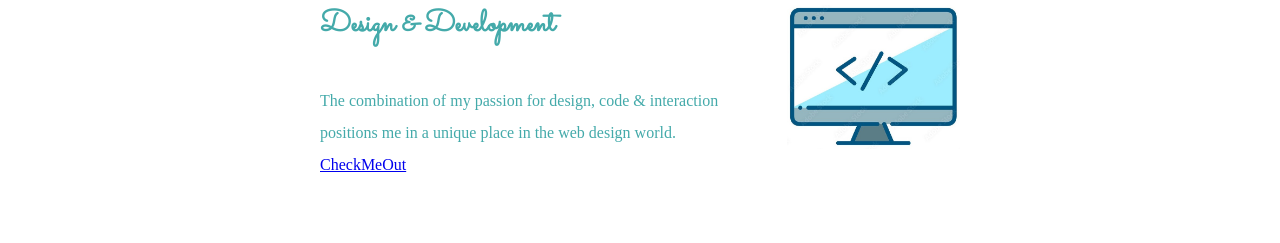
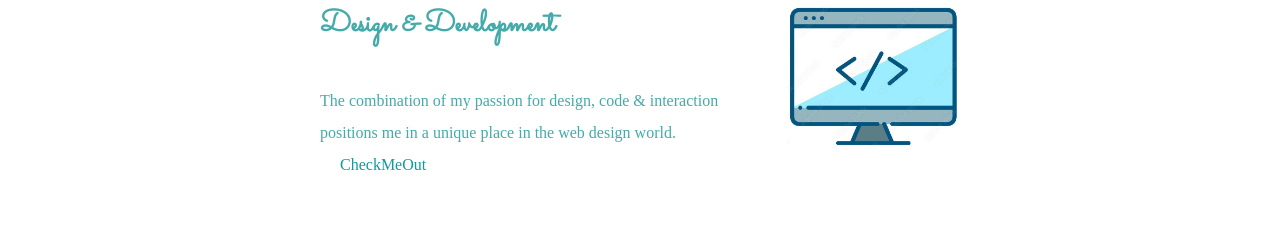
Before and after one commit to DrizzyOVO/My-First-Web, a plain HTML site: page index.html in a window 1280 px wide. Shown: the part 1500-1743 px from the top of the page. Drawn offline with Linux system fonts and the light colour scheme; files whose address does not match are found by name.

Commit message:
Update index.html

```diff
--- a/index.html
+++ b/index.html
@@ -44,7 +44,7 @@
             <!-- <a href="https://www.flaticon.com/free-icons/python-file" title="python file icons">Python file icons created by Flat Icons - Flaticon</a> -->
             <img class="sk1img" src="images/WebDevImg2.jpg" alt="WebDev">
             <h3>Design & Development</h3>
-            <p>The combination of my passion for design, code & interaction positions me in a unique place in the web design world. <a href="https://deploy-web-1.vercel.app/" target="_blank">CheckMeOut</a> </p>
+            <p>The combination of my passion for design, code & interaction positions me in a unique place in the web design world. <a href="https://deploy-web-1.vercel.app/" target="_blank" class="footer-link" style="padding-left: -40px;">CheckMeOut</a> </p>
           </div>
           <div class="skill-row">
             <img class="sk3img" src="images/DSA_pic.png" alt="DSA">
```
